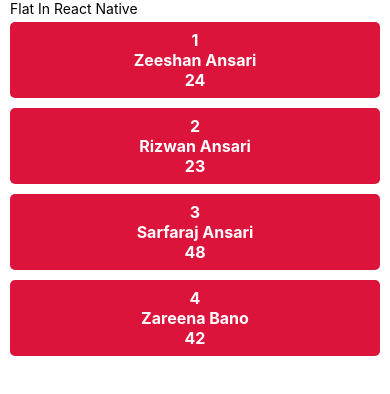
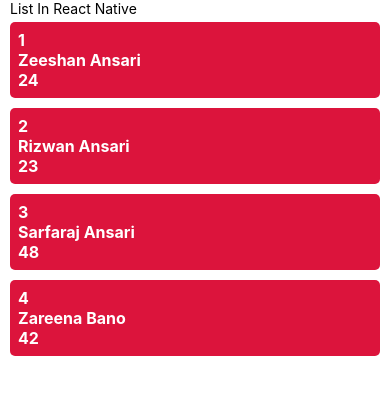
Before and after one commit to zeeshanbinary/react-native-int, a React Native app: screen / in a window 390 px wide. Shown: the top 394 px of the page. Built offline with nearby package versions, Linux system fonts and the light colour scheme.

Commit message:
react List

```diff
--- a/App.tsx
+++ b/App.tsx
@@ -1,11 +1,12 @@
 import React from 'react';
 import Flat from './app/Flat/Flat';
+import List from './app/list/List';
 
 
 function App() {
   return (
     <>
-      <Flat />
+      <List />
     </>
   );
 }
--- /dev/null
+++ b/app/list/List.js
@@ -0,0 +1,56 @@
+import React, { useState } from 'react';
+import { StyleSheet, Text, View } from 'react-native';
+
+const data = [
+    {
+        id: 1,
+        name: "Zeeshan Ansari",
+        age: 24
+    },
+    {
+        id: 2,
+        name: "Rizwan Ansari",
+        age: 23
+    },
+    {
+        id: 3,
+        name: "Sarfaraj Ansari",
+        age: 48
+    },
+    {
+        id: 4,
+        name: "Zareena Bano",
+        age: 42
+    }
+]
+const List = () => {
+    return (
+        <View style={styles.container}>
+            <Text>List In React Native</Text>
+            {
+                data.map((item) => {
+                    return (
+                        <View key={item.id} style={{ backgroundColor: 'crimson', marginVertical: 5, paddingHorizontal: 8, paddingVertical: 8, borderRadius: 5 }}>
+                            <Text style={styles.title}>{item.id}</Text>
+                            <Text style={styles.title}>{item.name}</Text>
+                            <Text style={styles.title}>{item.age}</Text>
+                        </View>
+                    )
+                })
+            }
+        </View>
+    )
+}
+
+export default List;
+
+const styles = StyleSheet.create({
+    container: {
+        paddingHorizontal: 10
+    },
+    title: {
+        fontSize: 16,
+        fontWeight: '700',
+        color: '#fff'
+    }
+})
```
